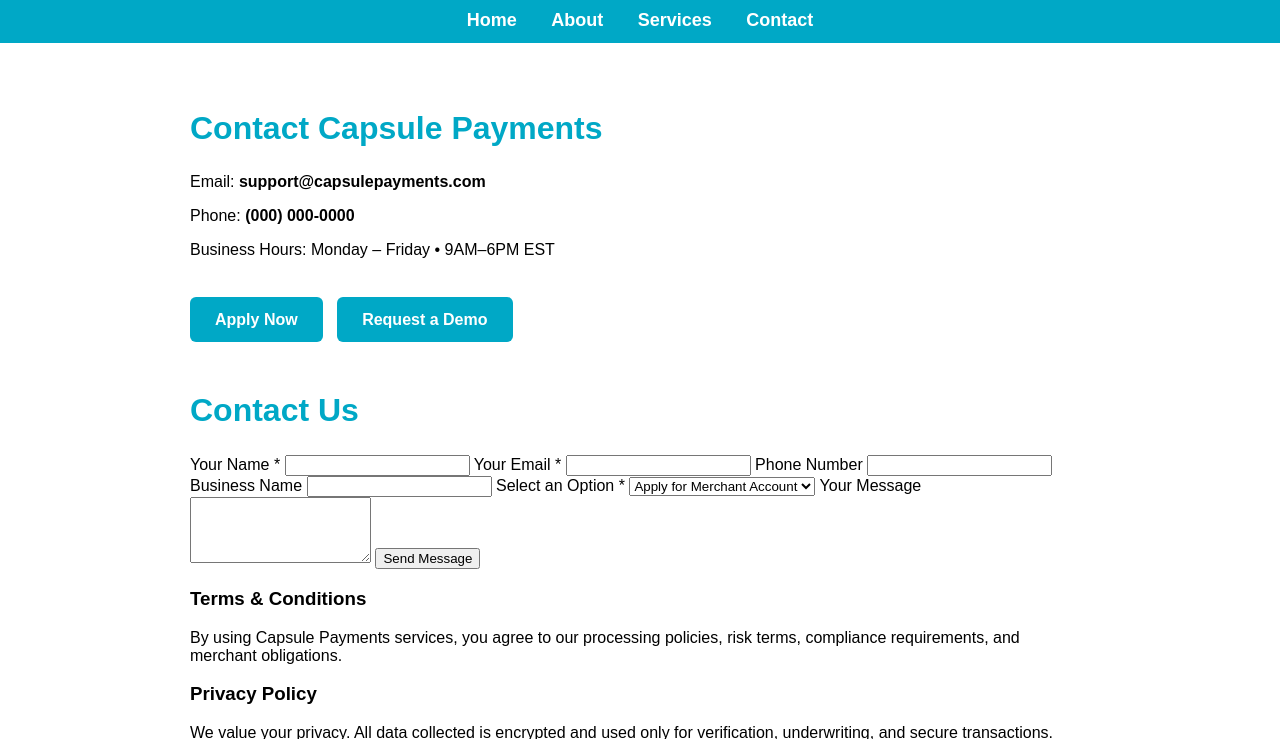
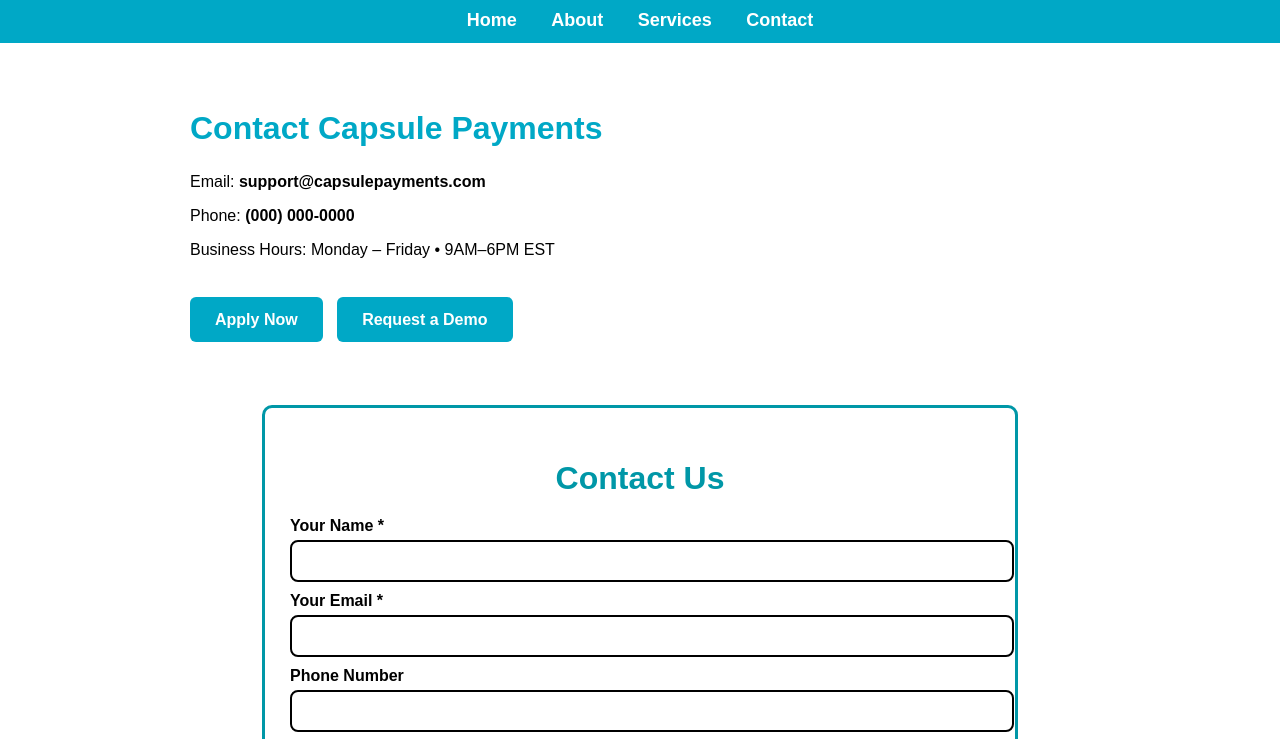
Before and after one commit to CapsulePay/CapsulePay, a plain HTML site: page contact.html in a window 1280 px wide. Shown: the part 60-799 px from the top of the page. Drawn offline with Linux system fonts and the light colour scheme.

Commit message:
Add styles for contact section and form

```diff
--- a/style.css
+++ b/style.css
@@ -83,3 +83,50 @@
     padding: 25px;
     margin-top: 40px;
 }
+.contact-section {
+  max-width: 700px;
+  margin: 40px auto;
+  background: #ffffff;
+  padding: 25px;
+  border-radius: 10px;
+  border: 3px solid #0097a7; /* deep aqua */
+}
+
+.contact-section h2 {
+  text-align: center;
+  color: #0097a7;
+  margin-bottom: 20px;
+}
+
+.contact-form label {
+  font-weight: bold;
+  margin-top: 10px;
+  display: block;
+}
+
+.contact-form input,
+.contact-form select,
+.contact-form textarea {
+  width: 100%;
+  padding: 10px;
+  margin-top: 5px;
+  border: 2px solid #000;
+  border-radius: 8px;
+  font-size: 1rem;
+}
+
+.contact-form button {
+  margin-top: 15px;
+  width: 100%;
+  padding: 12px;
+  background: #000;
+  color: #fff;
+  border: none;
+  font-size: 1.1rem;
+  border-radius: 8px;
+  cursor: pointer;
+}
+
+.contact-form button:hover {
+  background: #0097a7;
+}
```
